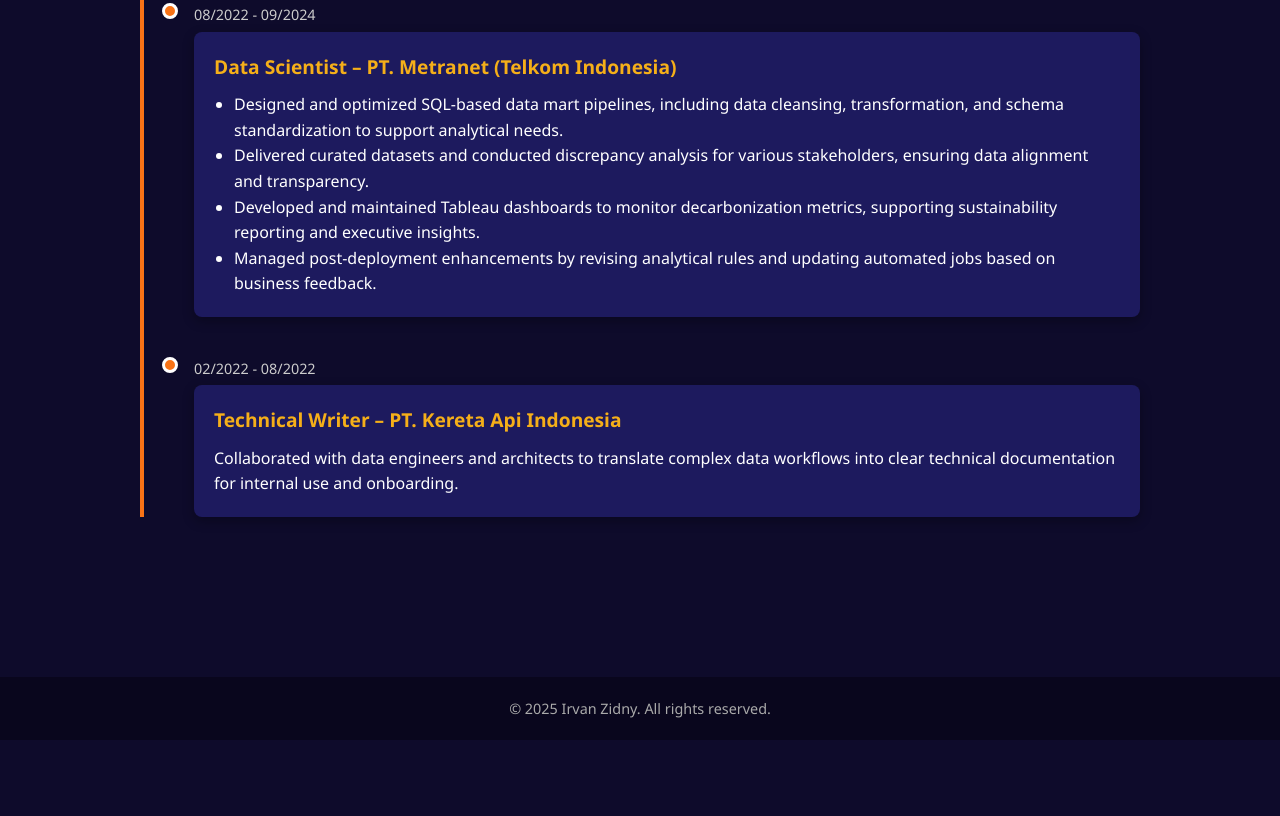
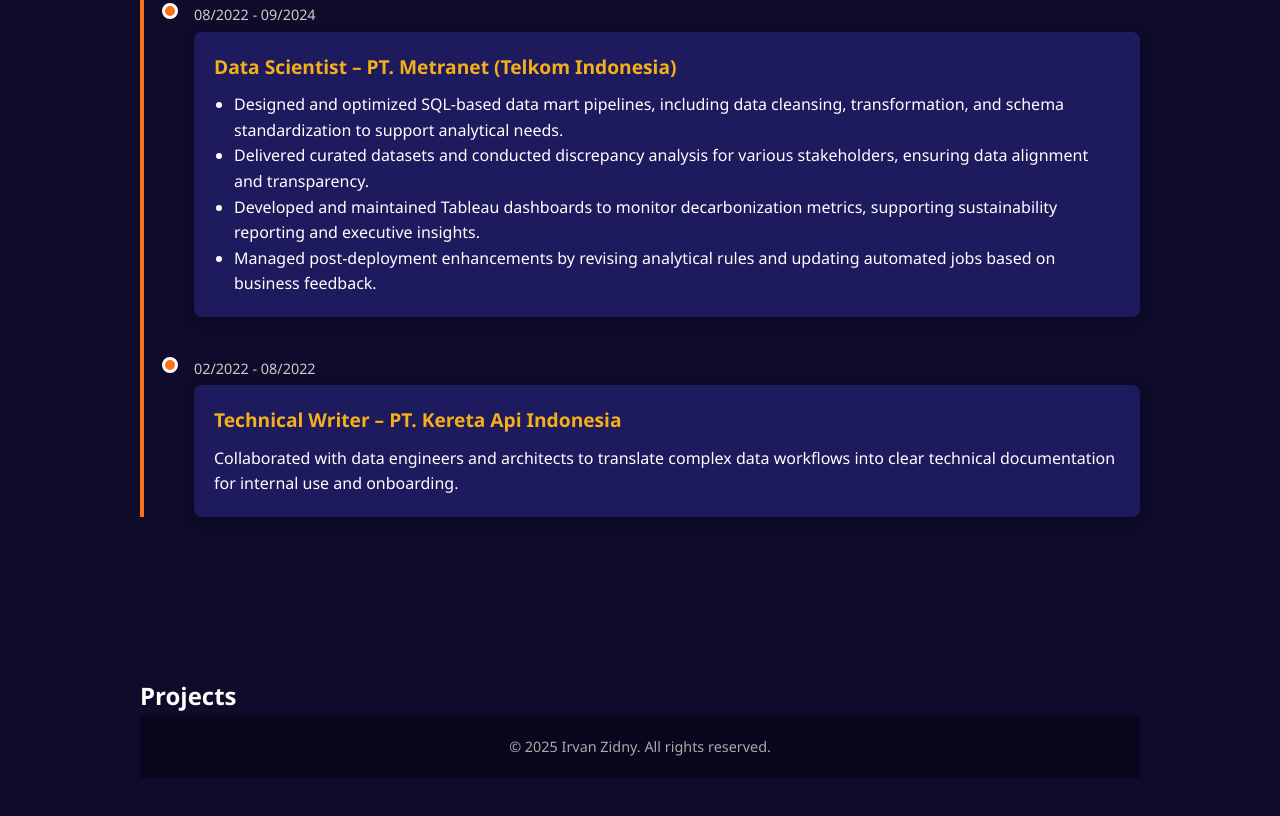
Before and after one commit to Rgoptimus/portofolio, a plain HTML site: page index.html in a window 1280 px wide. Shown: the part 1566-2382 px from the top of the page. Drawn offline with nearby package versions, Linux system fonts and the light colour scheme.

Commit message:
Update index.html

```diff
--- a/index.html
+++ b/index.html
@@ -91,6 +91,8 @@
   </section>
 
   <section class="projects-section" id="projects">
+    <div class="container">
+      <h2>Projects</h2>
 
   <footer>
     <p>&copy; 2025 Irvan Zidny. All rights reserved.</p>
```
